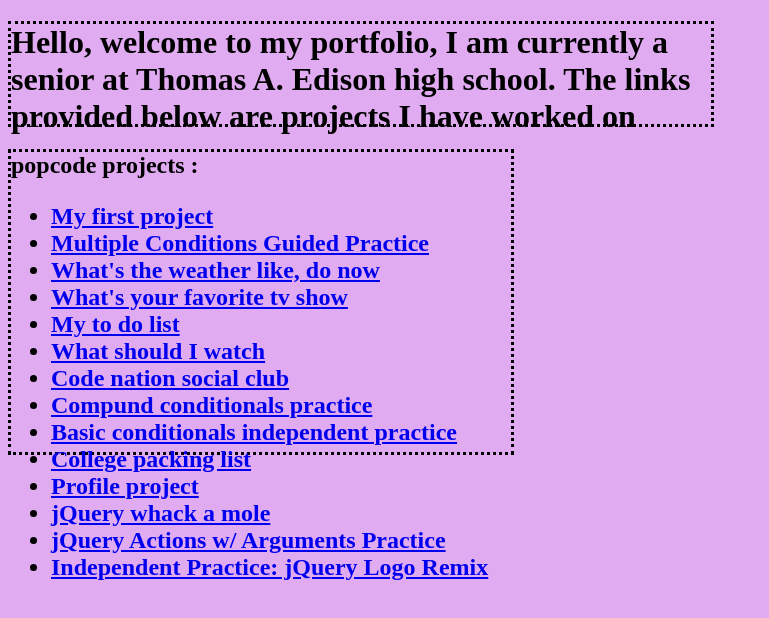
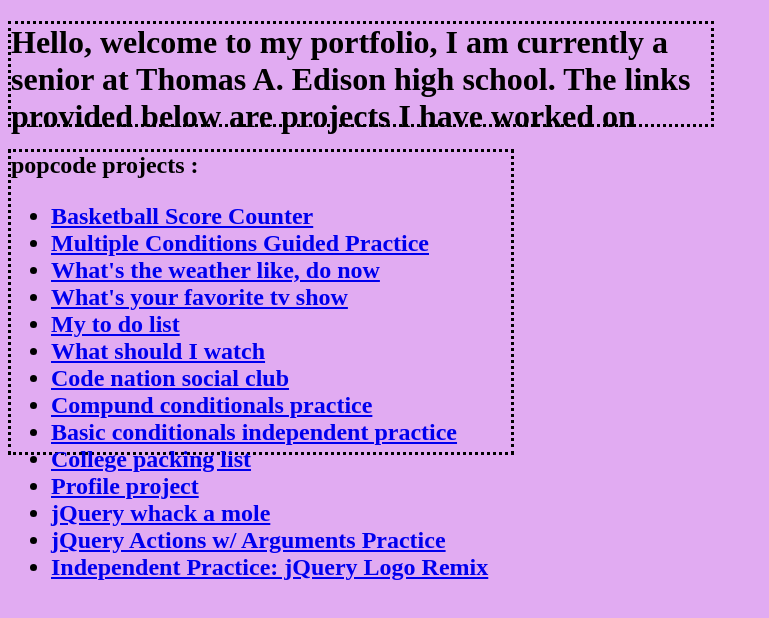
Before and after one commit to angelicaramessar/angelicaramessar.github.io, a plain HTML site: page index.html in a window 1280 px wide. Shown: the whole page, without its empty margins (0-769 px from the left). Drawn offline with Linux system fonts and the light colour scheme.

Commit message:
Update index.html

```diff
--- a/index.html
+++ b/index.html
@@ -7,7 +7,7 @@
         <h1> Hello, welcome to my portfolio, I am currently a senior at Thomas A. Edison high school. The links provided below are projects I have worked on </h1>
         <h2> popcode projects :
         <ul>
-            <li> <a href="My first Project" href="https://popcode.org/?snapshot=c1bd18ae-176d-4513-ae60-490183b42e71" target="_blank">My first project</a></li>
+            <li> <a href="Basketball Score Counter" href="https://popcode.org/?snapshot=c1bd18ae-176d-4513-ae60-490183b42e71" target="_blank">Basketball Score Counter</a></li>
             <li> <a href="Multiple Conditions Guided Practice" href="https://popcode.org/?snapshot=f7750812-c7d9-4235-a75b-7014b1ee9194" target="_blank">Multiple Conditions Guided Practice</a></li>
             <li> <a href="What's the weather like, do now" href="https://popcode.org/?snapshot=f38a4aae-8e5d-4d55-a0a0-c40b3bcf942f" target="_blank">What's the weather like, do now</a></li>
             <li> <a href="What's your favorite tv show" href="https://popcode.org/?snapshot=f66abc10-bf26-45ea-b027-d758a1f2e905" target="_blank">What's your favorite tv show</a></li>
```
